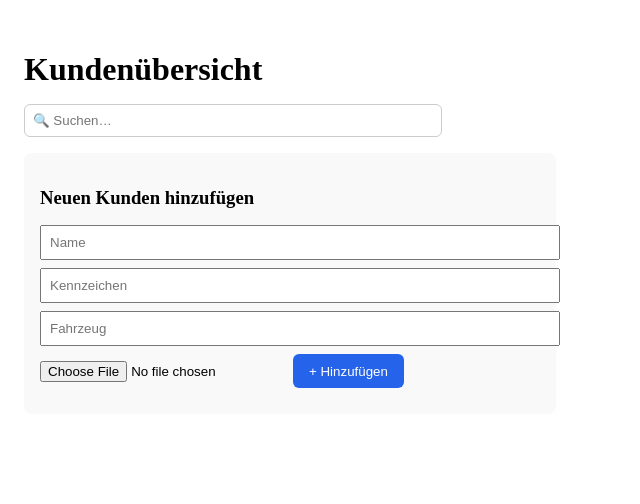
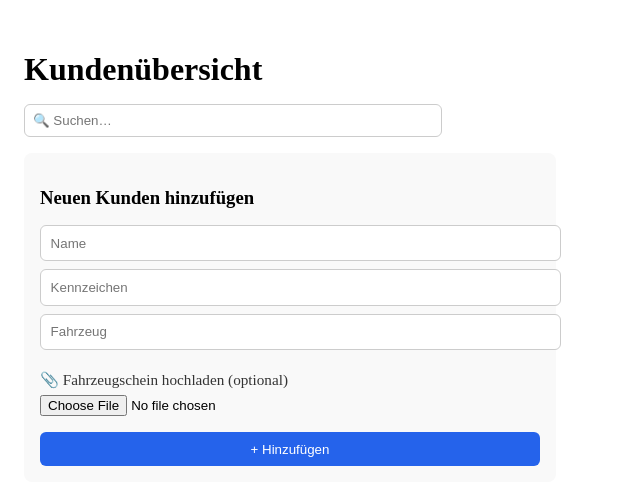
Before and after one commit to Mcan4250-creator/autopilot-crm, a Next.js app: page /kunden in a window 1280 px wide. Shown: the top 504 px of the page, without its empty margins (0-640 px from the left). Built offline with nearby package versions, Linux system fonts and the light colour scheme.

Commit message:
Aktualisieren von kunden.js

```diff
--- a/pages/kunden.js
+++ b/pages/kunden.js
@@ -103,7 +103,13 @@ const Kunden = () => {
     onChange={(e) =>
       setNewCustomer((prev) => ({ ...prev, name: e.target.value }))
     }
-          style={{ marginBottom: "0.5rem", width: "100%", padding: "0.5rem" }}
+    style={{
+      marginBottom: "0.5rem",
+      width: "100%",
+      padding: "0.6rem",
+      borderRadius: "6px",
+      border: "1px solid #ccc",
+    }}
   />
   <input
     placeholder="Kennzeichen"
@@ -111,7 +117,13 @@ const Kunden = () => {
     onChange={(e) =>
       setNewCustomer((prev) => ({ ...prev, license: e.target.value }))
     }
-          style={{ marginBottom: "0.5rem", width: "100%", padding: "0.5rem" }}
+    style={{
+      marginBottom: "0.5rem",
+      width: "100%",
+      padding: "0.6rem",
+      borderRadius: "6px",
+      border: "1px solid #ccc",
+    }}
   />
   <input
     placeholder="Fahrzeug"
@@ -119,14 +131,33 @@ const Kunden = () => {
     onChange={(e) =>
       setNewCustomer((prev) => ({ ...prev, car: e.target.value }))
     }
-          style={{ marginBottom: "0.5rem", width: "100%", padding: "0.5rem" }}
+    style={{
+      marginBottom: "0.5rem",
+      width: "100%",
+      padding: "0.6rem",
+      borderRadius: "6px",
+      border: "1px solid #ccc",
+    }}
   />
 
+  <label
+    style={{
+      display: "block",
+      marginTop: "0.8rem",
+      marginBottom: "0.4rem",
+      fontSize: "0.95rem",
+      color: "#333",
+    }}
+  >
+    📎 Fahrzeugschein hochladen (optional)
+  </label>
   <input
     type="file"
     accept="image/*"
     onChange={handleImageUpload}
-          style={{ marginBottom: "1rem" }}
+    style={{
+      marginBottom: "1rem",
+    }}
   />
 
   <button
@@ -138,6 +169,7 @@ const Kunden = () => {
       border: "none",
       borderRadius: "6px",
       cursor: "pointer",
+      width: "100%",
     }}
   >
     + Hinzufügen
```
Lines whose indentation alone changed are shown as unchanged.
